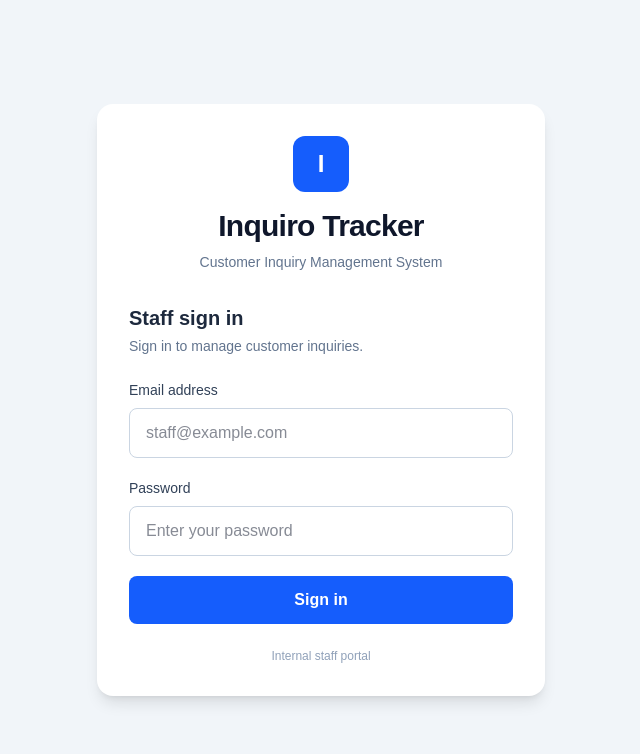
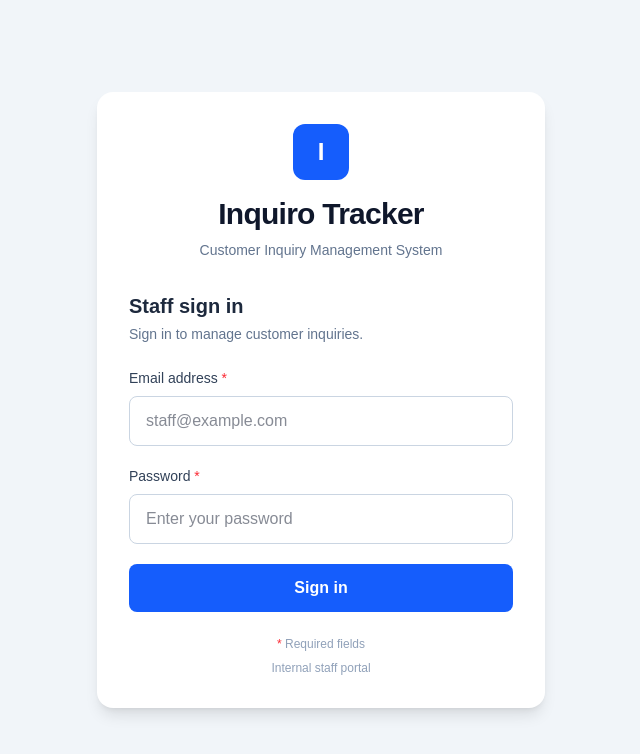
Before and after one commit to goagoonewardena/customer-inquiry-management-system, a Next.js app in the folder frontend/: page / in a window 1280 px wide. Shown: the top 754 px of the page, without its empty margins (319-959 px from the left). Built offline with nearby package versions, Linux system fonts and the light colour scheme.

Commit message:
Mark sign-in fields including Email and Password as required

```diff
--- a/frontend/app/page.tsx
+++ b/frontend/app/page.tsx
@@ -43,22 +43,25 @@ export default function LoginPage() {
           Staff sign in
         </h2>
 
-        <p className="mt-1 mb-6 text-sm text-slate-500">
+        <p className="mb-6 mt-1 text-sm text-slate-500">
           Sign in to manage customer inquiries.
         </p>
 
         <form onSubmit={handleSubmit} className="space-y-5">
+          {/* Email address */}
           <div>
             <label
               htmlFor="email"
               className="mb-2 block text-sm font-medium text-slate-700"
             >
-              Email address
+              Email address <span className="text-red-500">*</span>
             </label>
 
             <input
               id="email"
+              name="email"
               type="email"
+              required
               autoComplete="username"
               value={email}
               onChange={(event) => setEmail(event.target.value)}
@@ -67,17 +70,20 @@ export default function LoginPage() {
             />
           </div>
 
+          {/* Password */}
           <div>
             <label
               htmlFor="password"
               className="mb-2 block text-sm font-medium text-slate-700"
             >
-              Password
+              Password <span className="text-red-500">*</span>
             </label>
 
             <input
               id="password"
+              name="password"
               type="password"
+              required
               autoComplete="current-password"
               value={password}
               onChange={(event) => setPassword(event.target.value)}
@@ -86,6 +92,7 @@ export default function LoginPage() {
             />
           </div>
 
+          {/* Error message */}
           {error && (
             <p
               role="alert"
@@ -104,6 +111,10 @@ export default function LoginPage() {
         </form>
 
         <p className="mt-6 text-center text-xs text-slate-400">
+          <span className="text-red-500">*</span> Required fields
+        </p>
+
+        <p className="mt-2 text-center text-xs text-slate-400">
           Internal staff portal
         </p>
       </section>
```
